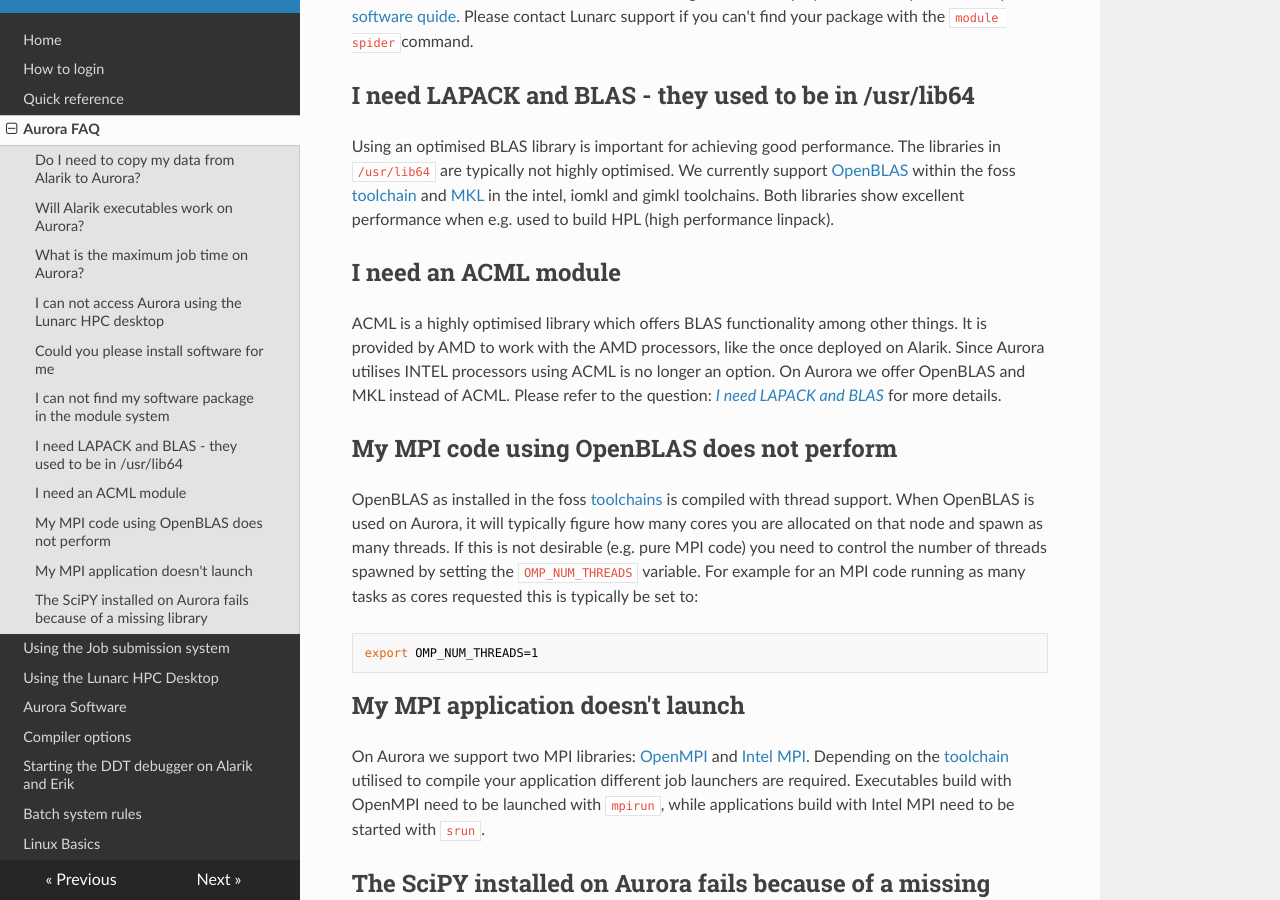
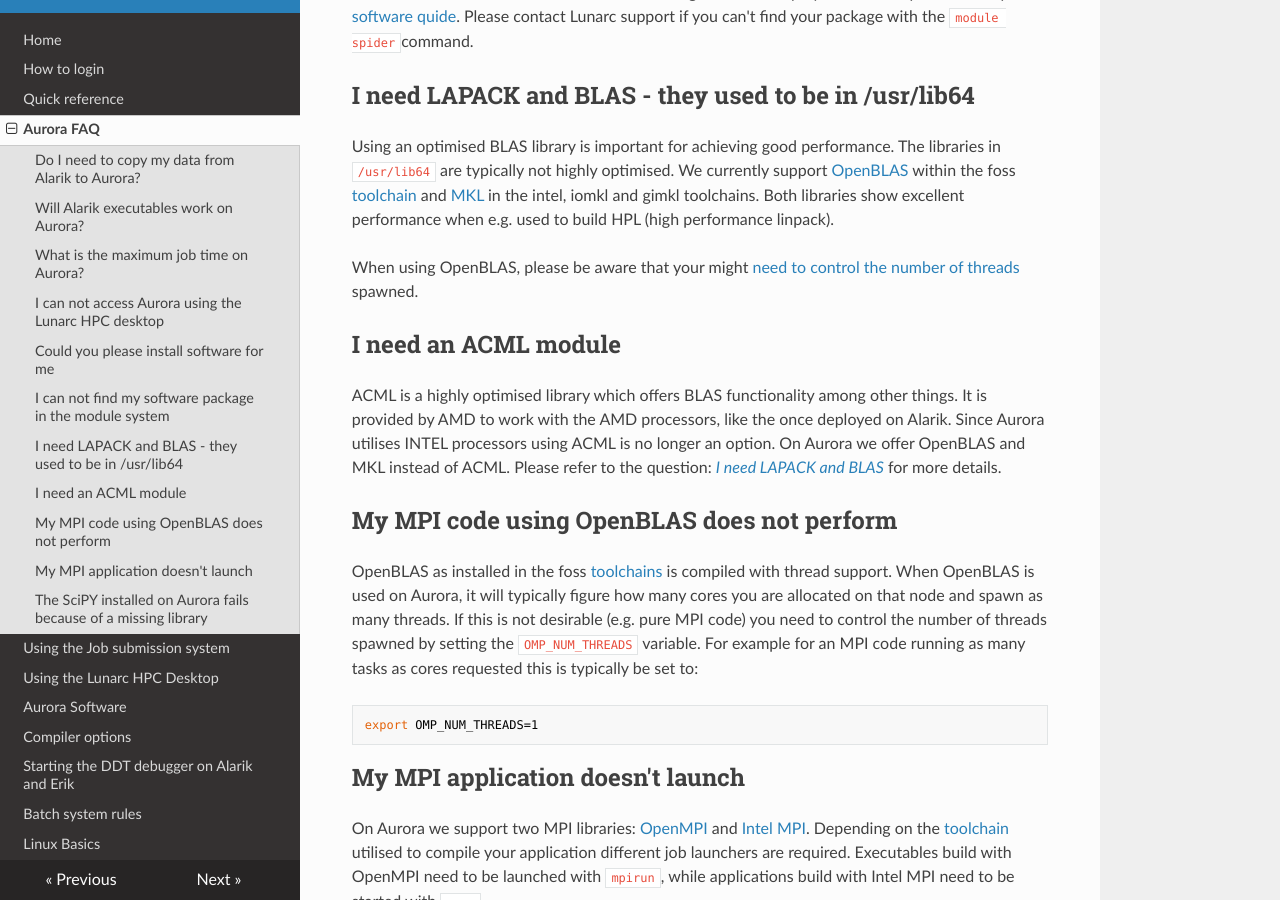
Before and after one commit to lunarc/lunarc_docs, an MkDocs documentation site: the page built from docs/aurora_faq.md, in a window 1280 px wide and 900 px high, scrolled down 1261 px. Built offline with MkDocs 1.6.1, drawn with Linux system fonts in a browser that asks for light colours; nearby versions of some CDN libraries; old or Windows-style settings are respelled for this version of MkDocs.

Commit message:
cross reference on openblas threads

```diff
--- a/docs/aurora_faq.md
+++ b/docs/aurora_faq.md
@@ -27,6 +27,8 @@ While the Lunarc support team did not manage to install all the software that wa
 ## I need LAPACK and BLAS - they used to be in /usr/lib64
 Using an optimised BLAS library is important for achieving good performance.  The libraries in `/usr/lib64` are typically not highly optimised.  We currently support [OpenBLAS](http://www.openblas.net/) within the foss [toolchain](http://lunarc-documentation.readthedocs.org/en/latest/aurora_modules/#compiling-code-and-using-toolchains) and [MKL](https://software.intel.com/en-us/intel-mkl) in the intel, iomkl and gimkl toolchains.  Both libraries show excellent performance when e.g. used to build HPL (high performance linpack).
 
+When using OpenBLAS, please be aware that your might [need to control the number of threads](#my-mpi-code-using-openblas-does-not-perform) spawned.
+
 ## I need an ACML module
 ACML is a highly optimised library which offers BLAS functionality among other things.  It is provided by AMD to work with the AMD processors, like the once deployed on Alarik.  Since Aurora utilises INTEL processors using ACML is no longer an option.  On Aurora we offer OpenBLAS and MKL instead of ACML.  Please refer to the question: [*I need LAPACK and BLAS*](#i-need-lapack-and-blas) for more details.
 
```
